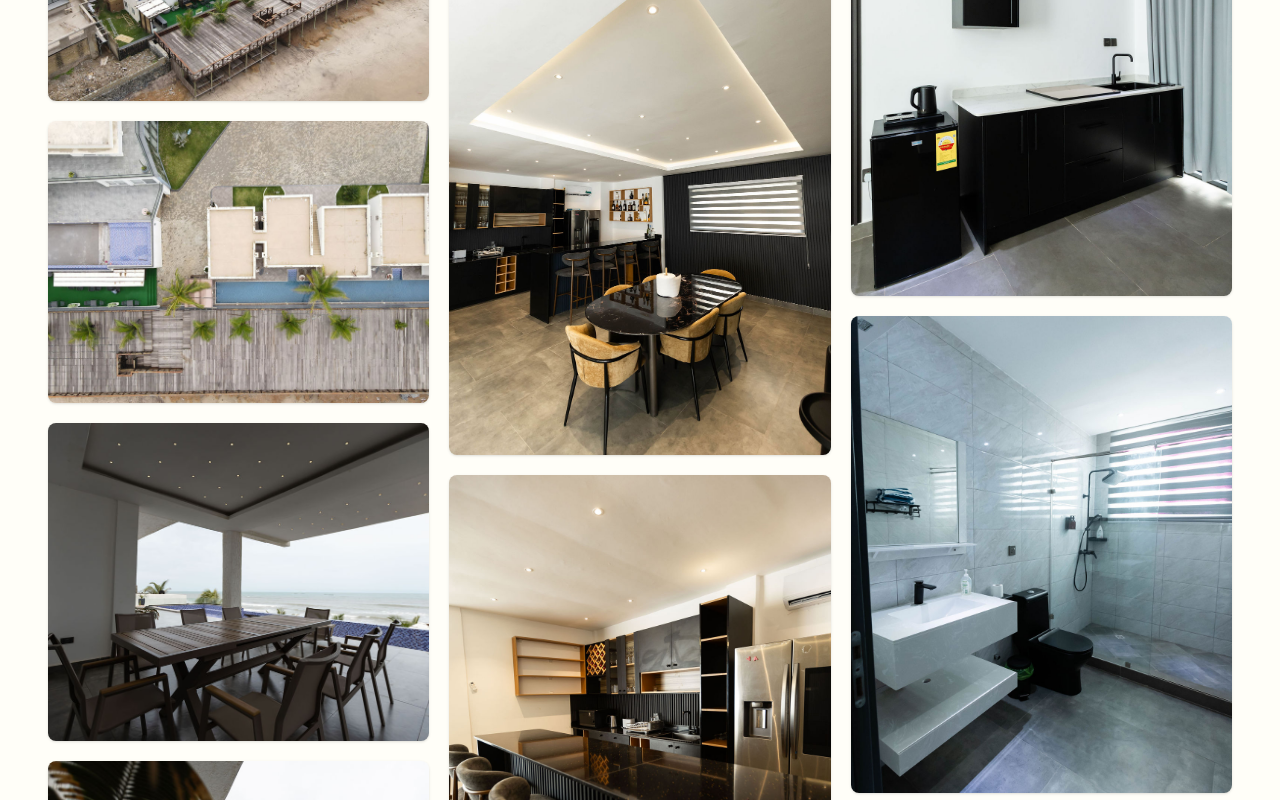
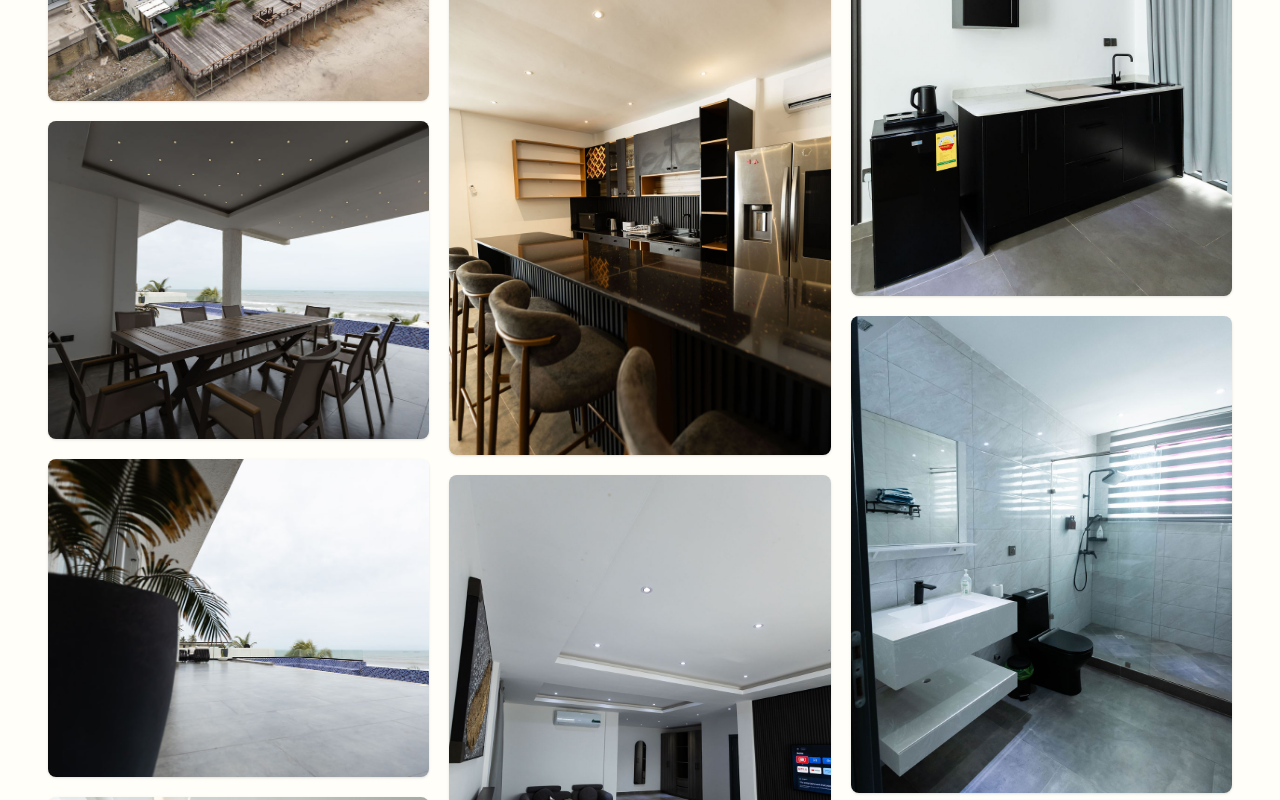
Before and after one commit to Abhinavcodexorr/1125-VERCEL, a Next.js app: page /gallery in a window 1280 px wide. Shown: the part 1580-2380 px from the top of the page. Built offline with nearby package versions, Linux system fonts and the light colour scheme.

Commit message:
Removed pool pictures from the gallery and also remove the pool option

```diff
--- a/app/gallery/page.tsx
+++ b/app/gallery/page.tsx
@@ -7,8 +7,7 @@ import { motion } from "framer-motion";
 type GalleryCategory =
     | "outdoor-pergola"
     | "deck-events"
-    | "interiors"
-    | "pool-beach";
+    | "interiors";
 
 const galleryImages: {
     id: number;
@@ -20,15 +19,11 @@ const galleryImages: {
     { id: 1, src: "/images/gallery/outdoor-pergola/pergola-01.jpg", category: "outdoor-pergola", height: "h-[477px]", alt: "Outdoor pergola lounge cabanas" },
     { id: 2, src: "/images/gallery/outdoor-pergola/pergola-02.jpg", category: "outdoor-pergola", height: "h-[318px]", alt: "Outdoor pergola seating and bar tables" },
     { id: 26, src: "/images/gallery/deck-events/deck-01.jpg", category: "outdoor-pergola", height: "h-[282px]", alt: "Aerial view of outdoor pergola, deck, and beach" },
-    { id: 27, src: "/images/gallery/pool-beach/aerial-pools.jpg", category: "outdoor-pergola", height: "h-[282px]", alt: "Aerial view of pergolas, pools, and wooden deck" },
     { id: 3, src: "/images/gallery/deck-events/deck-dining.jpg", category: "deck-events", height: "h-[318px]", alt: "Oceanfront deck dining table for events" },
     { id: 4, src: "/images/gallery/deck-events/deck-terrace.jpg", category: "deck-events", height: "h-[318px]", alt: "Oceanfront deck terrace for events" },
     { id: 21, src: "/images/gallery/deck-events/deck-01.jpg", category: "deck-events", height: "h-[282px]", alt: "Aerial view of the oceanfront deck" },
     { id: 22, src: "/images/gallery/deck-events/lounge-01.jpg", category: "deck-events", height: "h-[318px]", alt: "Social lounge and events games room" },
     { id: 24, src: "/images/gallery/deck-events/lounge-games.jpg", category: "deck-events", height: "h-[318px]", alt: "Events lounge board games" },
-    { id: 5, src: "/images/gallery/pool-beach/aerial-pools.jpg", category: "pool-beach", height: "h-[282px]", alt: "Aerial view of swim-up pools and beach" },
-    { id: 25, src: "/images/gallery/deck-events/deck-01.jpg", category: "pool-beach", height: "h-[282px]", alt: "Aerial view of pools, deck, and beach" },
-    { id: 6, src: "/images/gallery/pool-beach/chalet-ocean.jpg", category: "pool-beach", height: "h-[318px]", alt: "Chalet bedroom opening to pool and ocean" },
     { id: 7, src: "/images/gallery/interiors/villa-living-01.jpg", category: "interiors", height: "h-[477px]", alt: "Villa living room" },
     { id: 8, src: "/images/gallery/interiors/villa-living-02.jpg", category: "interiors", height: "h-[477px]", alt: "Villa lounge with television wall" },
     { id: 9, src: "/images/gallery/interiors/dining-kitchen.jpg", category: "interiors", height: "h-[477px]", alt: "Dining area and kitchen" },
@@ -50,7 +45,6 @@ const categories = [
     { label: "Outdoor / Pergola", slug: "outdoor-pergola" },
     { label: "Deck & Events", slug: "deck-events" },
     { label: "Interiors", slug: "interiors" },
-    { label: "Pool & Beach", slug: "pool-beach" },
 ];
 
 // Animation Variants
--- a/lib/data/tours.ts
+++ b/lib/data/tours.ts
@@ -26,7 +26,7 @@ export const tours: TourItem[] = [
     feature: "Private Terrace, Direct Swim-Up Pool Access",
     labelType: "Units",
     labelValue: "5",
-    gallerySection: "pool-beach",
+    gallerySection: "interiors",
   },
   {
     id: 3,
```
